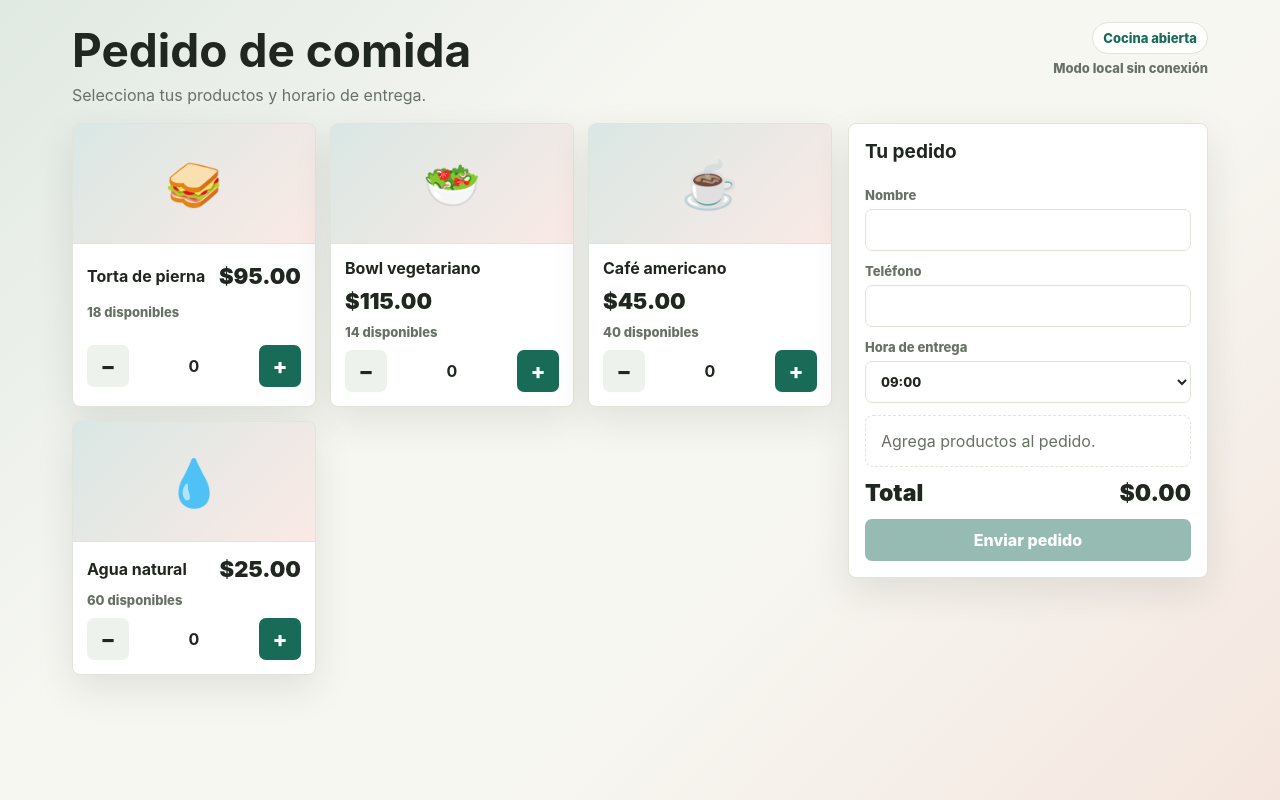
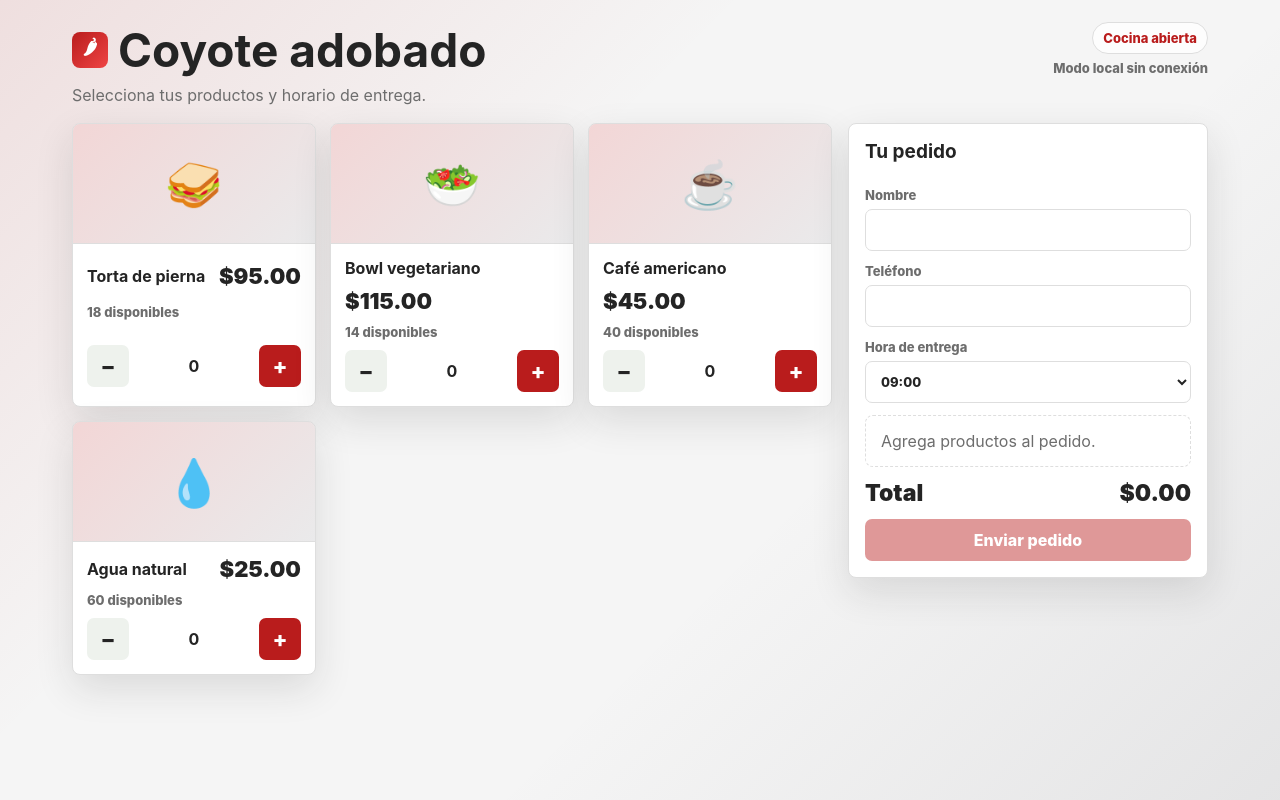
Before and after one commit to jgamonr/pedidos, a plain HTML site: page index.html in a window 1280 px wide. Drawn offline with Linux system fonts and the light colour scheme.

Commit message:
Update index.html

```diff
--- a/index.html
+++ b/index.html
@@ -3,18 +3,18 @@
 <head>
   <meta charset="utf-8">
   <meta name="viewport" content="width=device-width, initial-scale=1">
-  <title>Pedido de comida</title>
+  <title>Coyote adobado</title>
   <style>
     :root {
-      --bg: #f7f7f2;
+      --bg: #f5f5f5;
       --panel: #fff;
-      --ink: #202620;
-      --muted: #687166;
-      --line: #dfe5db;
-      --brand: #176b57;
-      --accent: #d94f30;
-      --danger: #b42318;
-      --shadow: 0 14px 38px rgba(28, 38, 32, .10);
+      --ink: #242424;
+      --muted: #6d6d6d;
+      --line: #dedede;
+      --brand: #b91c1c;
+      --accent: #52525b;
+      --danger: #991b1b;
+      --shadow: 0 14px 38px rgba(36, 36, 36, .12);
       font-family: Inter, ui-sans-serif, system-ui, -apple-system, "Segoe UI", Arial, sans-serif;
     }
     * { box-sizing: border-box; }
@@ -23,8 +23,8 @@
       min-height: 100vh;
       color: var(--ink);
       background:
-        linear-gradient(135deg, rgba(23,107,87,.10), transparent 36%),
-        linear-gradient(315deg, rgba(217,79,48,.10), transparent 38%),
+        linear-gradient(135deg, rgba(185,28,28,.10), transparent 36%),
+        linear-gradient(315deg, rgba(82,82,91,.10), transparent 38%),
         var(--bg);
     }
     button, input, select { font: inherit; }
@@ -61,6 +61,19 @@
     h2 { margin: 0 0 12px; font-size: 19px; }
     h3 { margin: 0; font-size: 16px; }
     .sub { margin: 7px 0 0; color: var(--muted); }
+    .brandline { display: flex; align-items: center; gap: 10px; }
+    .logo {
+      width: 36px;
+      height: 36px;
+      border-radius: 8px;
+      display: grid;
+      place-items: center;
+      color: #fff;
+      background: linear-gradient(135deg, var(--brand), #ef4444);
+      font-size: 19px;
+      font-weight: 950;
+      flex: 0 0 auto;
+    }
     .status {
       display: grid;
       gap: 6px;
@@ -92,7 +105,7 @@
       display: grid;
       place-items: center;
       font-size: 46px;
-      background: linear-gradient(135deg, rgba(23,107,87,.16), rgba(217,79,48,.12));
+      background: linear-gradient(135deg, rgba(185,28,28,.18), rgba(82,82,91,.12));
       border-bottom: 1px solid var(--line);
     }
     .body { padding: 14px; display: grid; gap: 10px; }
@@ -183,7 +196,7 @@
   <div class="page">
     <header>
       <div>
-        <h1>Pedido de comida</h1>
+        <div class="brandline"><span class="logo">🌶</span><h1>Coyote adobado</h1></div>
         <p class="sub">Selecciona tus productos y horario de entrega.</p>
       </div>
       <div class="status">
@@ -218,7 +231,7 @@
     <div class="progress-modal" role="status" aria-live="polite">
       <div class="spinner"></div>
       <strong id="progressTitle">Enviando pedido</strong>
-      <span id="progressText">Registrando datos en Google Sheets...</span>
+      <span id="progressText">Registrando datos en la base...</span>
     </div>
   </div>
 
@@ -236,7 +249,9 @@
       deliveryWindows: [
         { start: "09:00", end: "12:00" },
         { start: "14:00", end: "18:00" }
-      ]
+      ],
+      currentCutId: "",
+      cuts: []
     };
     let products = fallbackProducts;
     let config = defaultConfig;
@@ -275,7 +290,7 @@
       notice.className = `notice show${isError ? " error" : ""}`;
       setTimeout(() => notice.classList.remove("show"), 4500);
     }
-    function setProgress(show, title = "Enviando pedido", text = "Registrando datos en Google Sheets...") {
+    function setProgress(show, title = "Enviando pedido", text = "Registrando datos en la base...") {
       const modal = document.getElementById("progressModal");
       document.getElementById("progressTitle").textContent = title;
       document.getElementById("progressText").textContent = text;
@@ -327,7 +342,7 @@
         const timeout = setTimeout(() => {
           delete window[callback];
           script.remove();
-          reject(new Error("Google Sheets no respondió"));
+          reject(new Error("El servicio no respondió"));
         }, 12000);
         window[callback] = data => {
           clearTimeout(timeout);
@@ -339,7 +354,7 @@
           clearTimeout(timeout);
           delete window[callback];
           script.remove();
-          reject(new Error("No se pudo leer Sheets"));
+          reject(new Error("No se pudo leer la base"));
         };
         script.src = `${url}${separator}${query.toString()}`;
         document.body.appendChild(script);
@@ -347,7 +362,7 @@
     }
     function submitHiddenForm(url, fields) {
       return new Promise((resolve, reject) => {
-        const timeout = setTimeout(() => reject(new Error("Google Sheets tardó demasiado en responder")), 15000);
+        const timeout = setTimeout(() => reject(new Error("El servicio tardó demasiado en responder")), 15000);
         fetch(url, {
           method: "POST",
           mode: "no-cors",
@@ -389,12 +404,13 @@
         pickupTime: document.getElementById("pickupTime").value,
         items: lines,
         status: "recibido",
+        cutId: config.currentCutId || "",
         createdAt: Date.now(),
         history: [{ status: "recibido", at: Date.now() }]
       };
       document.getElementById("sendOrder").disabled = true;
       document.getElementById("syncStatus").textContent = "Enviando pedido...";
-      setProgress(true, "Enviando pedido", "Registrando datos en Google Sheets...");
+      setProgress(true, "Enviando pedido", "Registrando datos en la base...");
       try {
         await submitHiddenForm(API_URL, { action: "createOrder", payload: JSON.stringify(order) });
         lines.forEach(line => {
```
